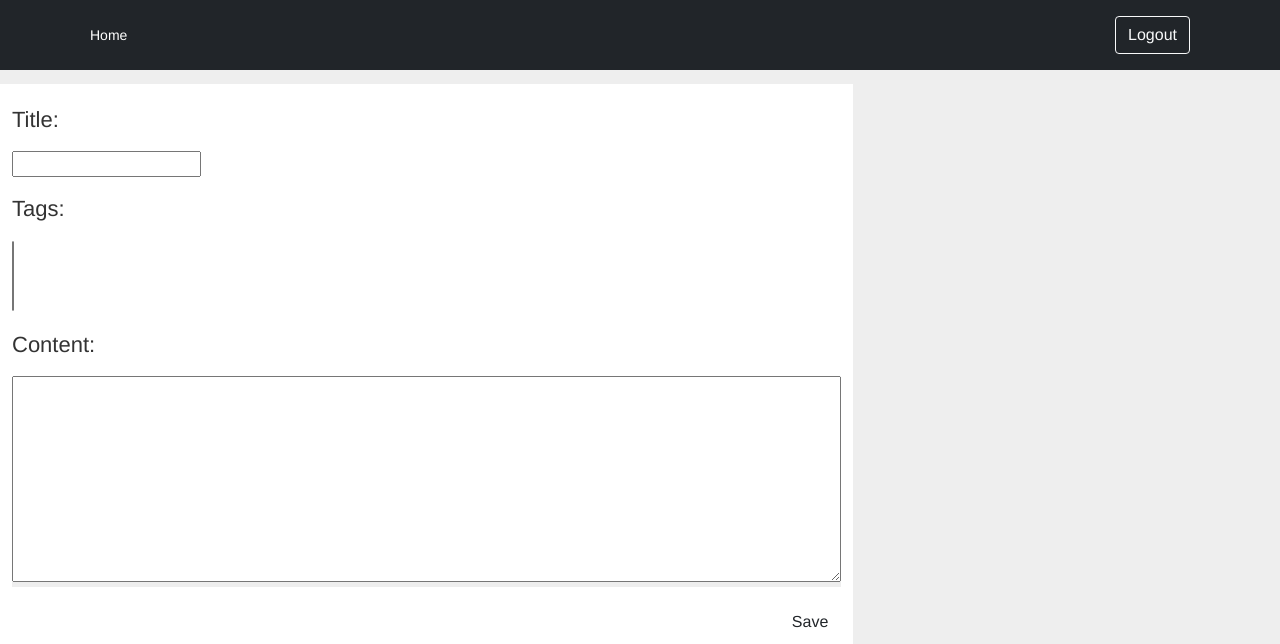
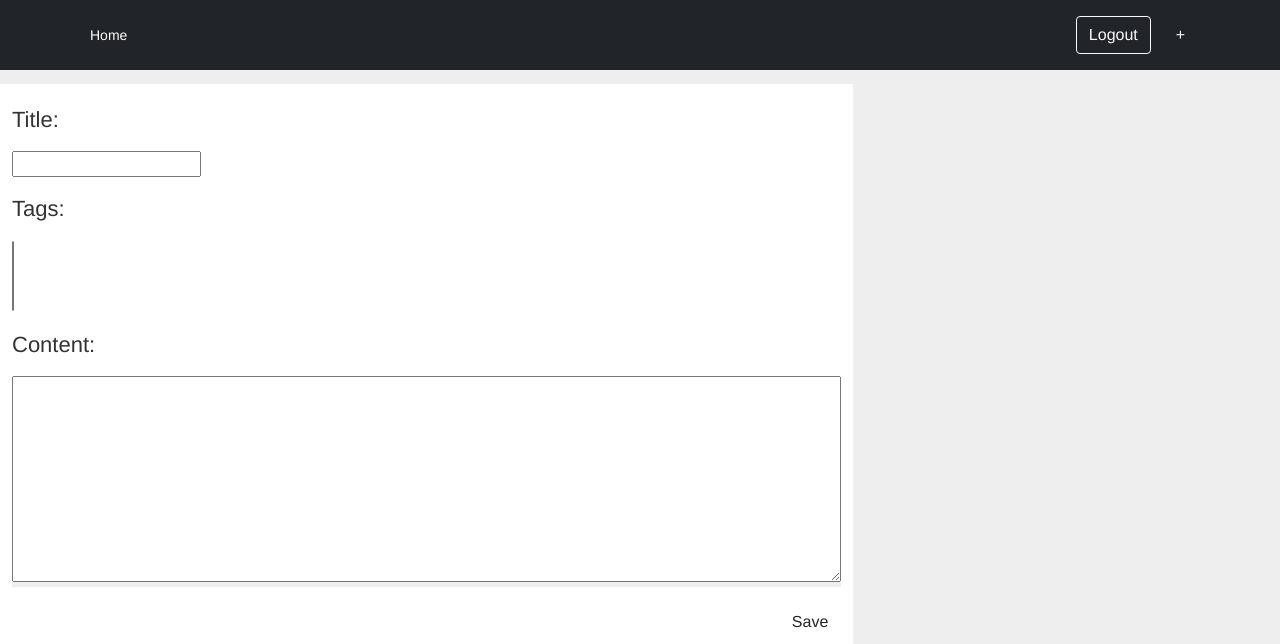
Before and after one commit to philsupertramp/wiki, a Django app: page /posts/new/ in a window 1280 px wide. Shown: the top 644 px of the page. Run offline with Django 3.2, Linux system fonts and the light colour scheme; the visitor is signed in with stand-in values (Sample User, id 1); data that the repository does not hold is empty.

Commit message:
enable posting again

```diff
--- a/elements/templates/wiki/base.html
+++ b/elements/templates/wiki/base.html
@@ -23,6 +23,7 @@
 		  <div class="text-end">
 			  {% if request.user.is_authenticated %}
 				  <a href="{% url 'logout' %}?next=/" class="btn btn-outline-light me-2">Logout</a>
+				  <a href="{% url 'page_create' %}" class="btn btn-outline-dark" style="color: whitesmoke">+</a>
 			  {% else %}
 				<a href="{% url 'login' %}" class="btn btn-outline-light me-2">Login</a>
 				<a href="{% url 'register_view' %}" class="btn btn-warning">Sign-up</a>
--- a/elements/templatetags/markdown_tags.py
+++ b/elements/templatetags/markdown_tags.py
@@ -49,6 +49,7 @@ def get_anchors(value: str) -> List[Tuple[str, int]]:
     for match in matches:
         level = match.count('#')
         val = match.replace('#', '')
+        val = val.replace('*', '')
         while val.startswith(' '):
             val = val[1:]
         out.append((val, level))
```
Also changed, not shown: README.md.
